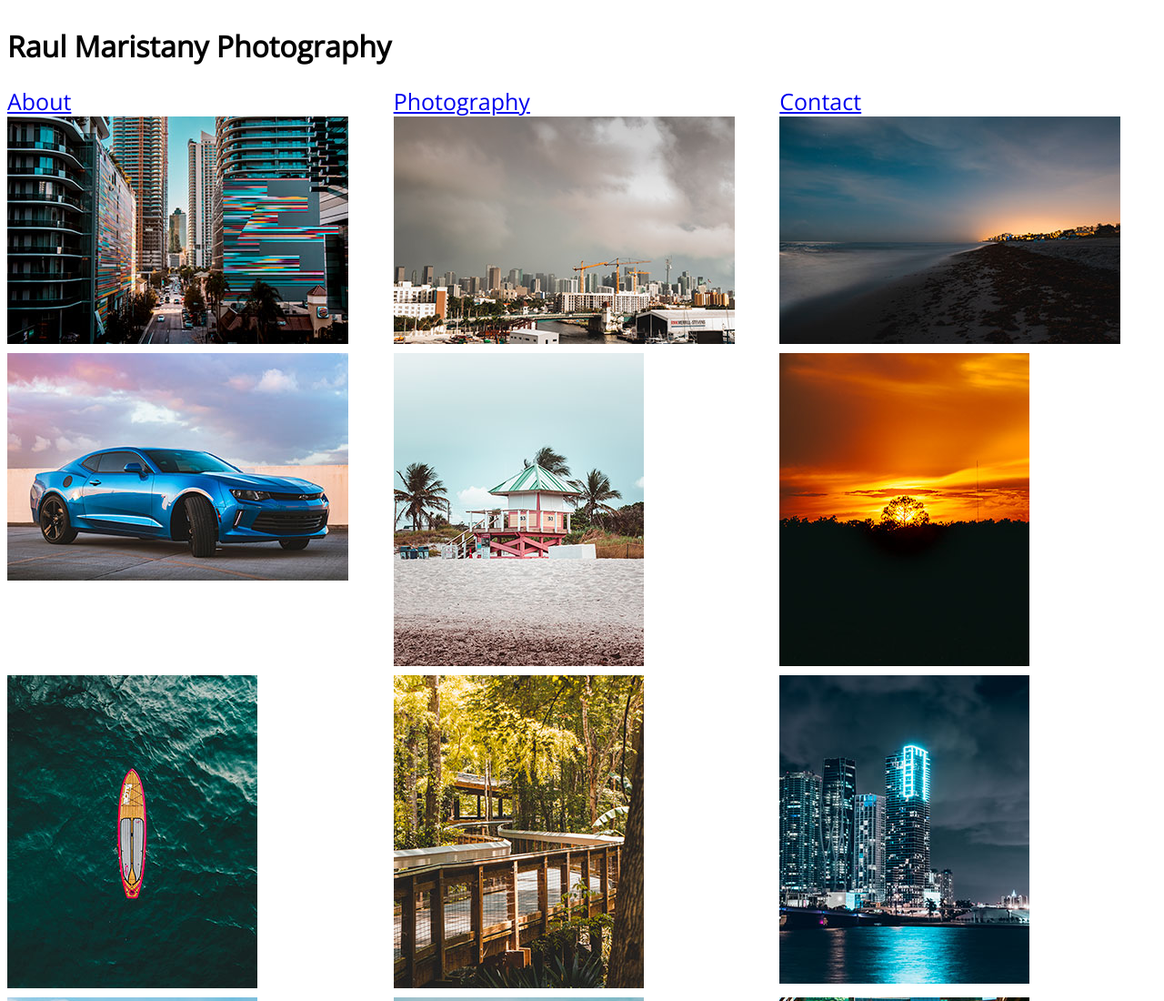
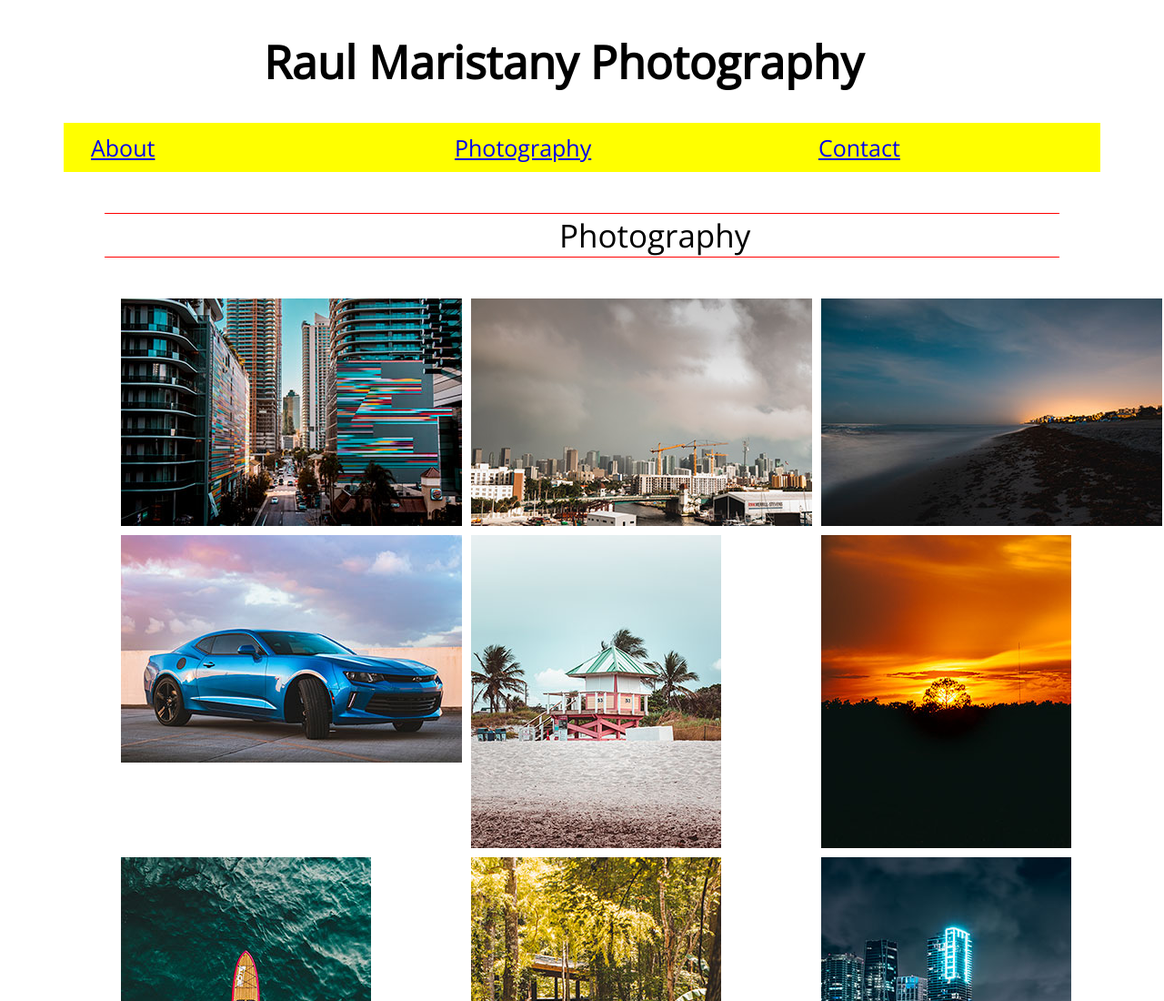
Before and after one commit to Ram388/ram388.github.io, a plain HTML site: page photography.html in a window 1280 px wide. Shown: the top 1100 px of the page at 91% size. Drawn offline with nearby package versions, Linux system fonts and the light colour scheme.

Commit message:
aligned h2 and nav

```diff
--- a/css/portfolio-style.css
+++ b/css/portfolio-style.css
@@ -4,22 +4,32 @@ body {
   font-family: "Open Sans", "Quicksand", "Arial", sans-serif;
 }
 
-.page-top {
-  display: grid;
-  grid-template-columns: repeat (3, 1fr);
-  grid-template-rows: repeat (3, 1fr);
+header {
+  font-family: "Open Sans", "Quicksand", "Arial", sans-serif;
+  font-size: 25px;
+  font-weight: 300;
+  margin: 0px auto;
+  padding: 0;
+  width: 700px;
 }
 
 nav {
   display: grid;
   grid-template-columns: repeat(3, 1fr);
   grid-template-rows: repeat(1, 1fr);
-  grid-gap: 10px;
+  grid-gap: 120px;
   grid-template-areas:
     "about photo contact";
   font-family: "Open Sans", "Quicksand", "Arial", sans-serif;
   font-size: 25px;
   font-weight: 300;
+  color: white;
+  background: yellow;
+  margin: 5px auto;
+  padding: 10px 30px;
+  width: 1080px;
+
+
 }
 
 #about {
@@ -38,6 +48,7 @@ nav {
   display: grid;
   grid-template-columns: repeat(3, 1fr);
   grid-gap: 10px;
+  margin: 0px 125px;
 }
 
 #bio {
@@ -61,10 +72,21 @@ nav {
 h2{
   border-bottom: 1px solid red;
   border-top: 1px solid red;
+  margin: 45px auto;
+  padding: 0px 500px;
+  width: 50px;
+  font-size: 35px;
+  font-weight: 300;
+
+  /*
+  border-bottom: 1px solid red;
+  border-top: 1px solid red;
   font-size: 35px;
   font-weight: 300;
   padding: 0px 615px;
   margin: 40px 20px;
+  width: 1080px;
+  */
 }
 
 
--- a/photography.html
+++ b/photography.html
@@ -24,6 +24,8 @@
           <div id="contact"><a href="contact.html">Contact</a></div>
       </nav>
     </div>
+
+    <h2>Photography</h2>
 
     <div id="pictures">
     <img src="portfolio-images/city-2.jpg" alt="City 1">
```
